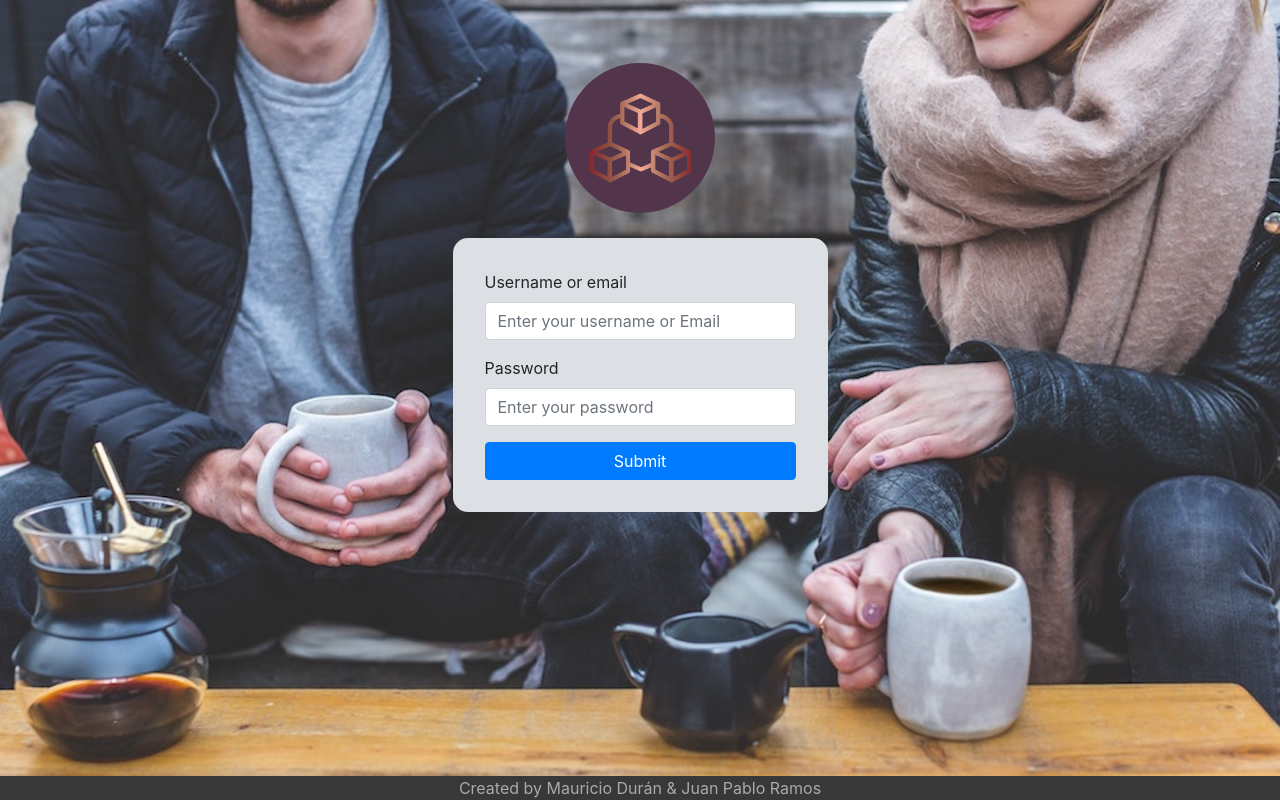
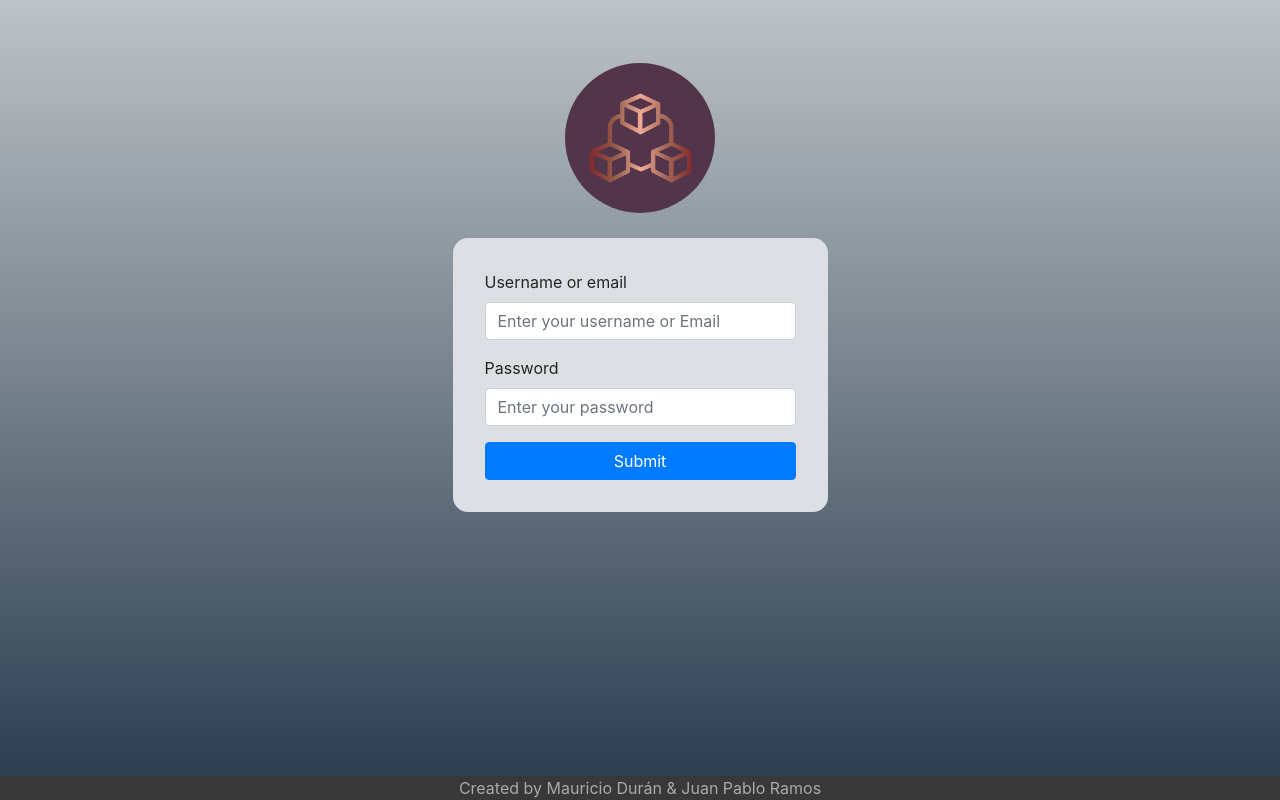
Before and after one commit to mauduran/Live-Chat-App, a React (Create React App) app: page /login in a window 1280 px wide. Built offline with nearby package versions, Linux system fonts and the light colour scheme.

Commit message:
Switched background images in MyProfile and Login to gradients

```diff
--- a/src/containers/Login/Login.css
+++ b/src/containers/Login/Login.css
@@ -5,4 +5,7 @@
     position: fixed;
     top: 0;
     left: 0;
+    background: rgb(189, 195, 199);
+    background: linear-gradient(270deg, rgba(189, 195, 199, 1) 0%, rgba(44, 62, 80, 1) 100%);
+    background: -webkit-linear-gradient(270deg, rgba(189, 195, 199, 1) 0%, rgba(44, 62, 80, 1) 100%);
 }
--- a/src/containers/Login/Login.js
+++ b/src/containers/Login/Login.js
@@ -1,5 +1,4 @@
 import React, { Component } from 'react';
-import BackgroundImage from '../../assets/img/backgroundHome.jpeg';
 import './Login.css'
 import { Container } from 'reactstrap';
 import LoginMessage from '../../components/Login/LoginMessage/LoginMessage';
@@ -7,7 +6,7 @@ import LoginMessage from '../../components/Login/LoginMessage/LoginMessage';
 export default class Home extends Component {
     render() {
         return (
-            <div id="Login" style={{ backgroundImage: `url(${BackgroundImage})`, backgroundSize: 'cover'}}>
+            <div id="Login">
                 <Container style={{display: "flex", height: '97%', maxWidth: '100%', margin: "0", justifyContent: "space-around", alignItems: "center"}}>
                             <LoginMessage id = 'LoginMessage'/>
                 </Container>
--- a/src/containers/MyProfile/MyP.css
+++ b/src/containers/MyProfile/MyP.css
@@ -1,5 +1,4 @@
-
-#containerMyProfile{
+#containerMyProfile {
     background-color: #f8f8f8;
     padding: 3em;
     width: 60%;
@@ -7,18 +6,21 @@
     vertical-align: middle;
     border-radius: 20px;
     margin-top: 100px;
-
 }
 
-#editableProfle{
+#editableProfle {
     width: 100%;
 }
 
-#MyProfile{
+#MyProfile {
     width: 100%;
     height: 97%;
     z-index: 999;
     position: fixed;
     top: 0;
     left: 0;
+    background: rgb(189, 195, 199);
+    background: linear-gradient(270deg, rgba(189, 195, 199, 1) 0%, rgba(44, 62, 80, 1) 100%);
+    background: -webkit-linear-gradient(270deg, rgba(189, 195, 199, 1) 0%, rgba(44, 62, 80, 1) 100%);
+
 }
--- a/src/containers/MyProfile/MyProfile.js
+++ b/src/containers/MyProfile/MyProfile.js
@@ -1,5 +1,4 @@
 import React, { Component } from 'react';
-import BackgroundImage from '../../assets/img/backgroundHome.jpeg';
 import PP from '../../components/MyProfile/PP/PP'
 import ProfileInfo from '../../components/MyProfile/ProfileInfo/ProfileInfo'
 import EditableInfo from '../../components/MyProfile/EditableInfo/EditableInfo'
@@ -10,7 +9,7 @@ import './MyP.css'
 export default class Home extends Component {
     render() {
         return (
-            <div id="MyProfile" style={{ backgroundImage: `url(${BackgroundImage})`, backgroundSize: 'cover'}}>
+            <div id="MyProfile">
                 <Container id = "containerMyProfile">
                         <Form id = "formProfile">
                             <Row>
```
